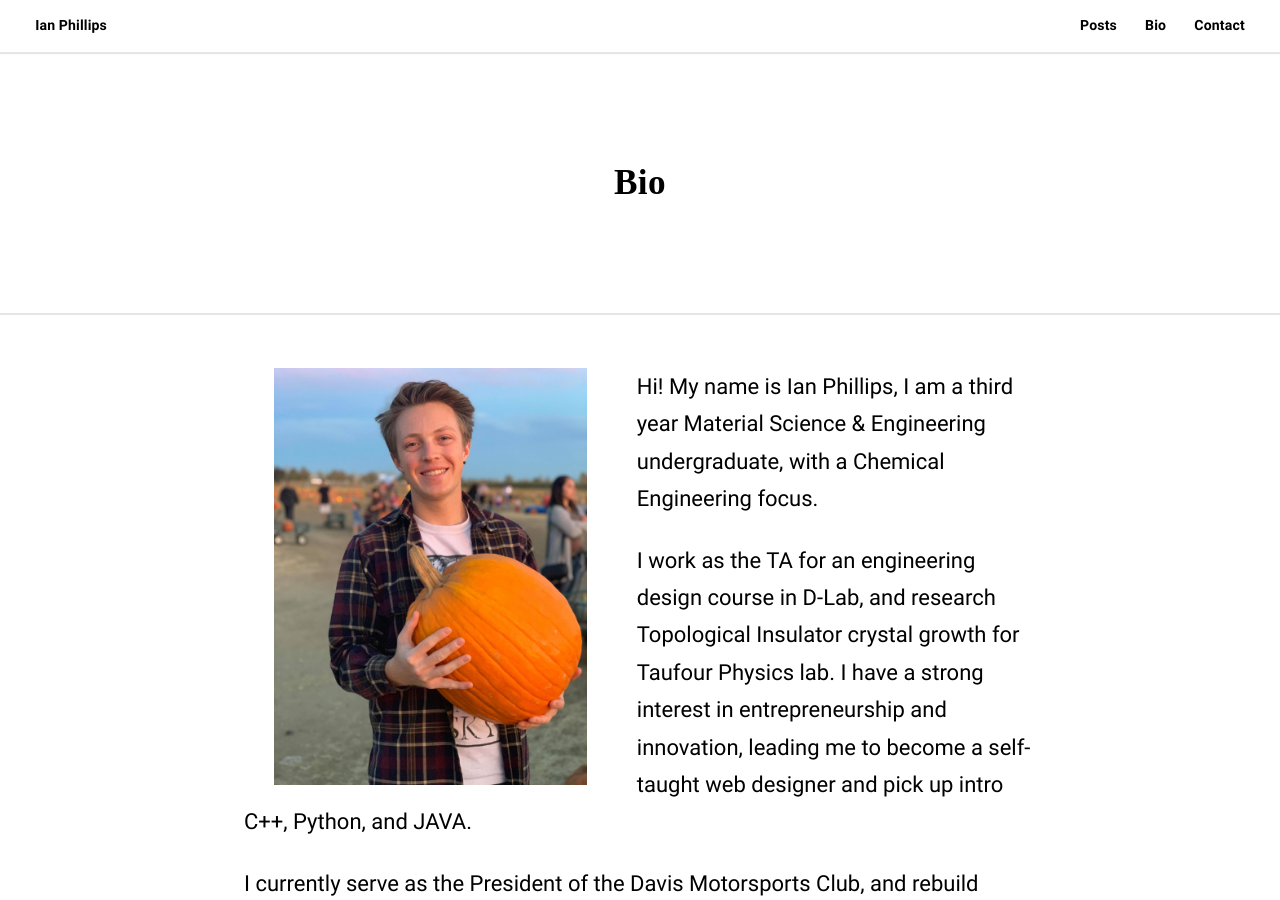
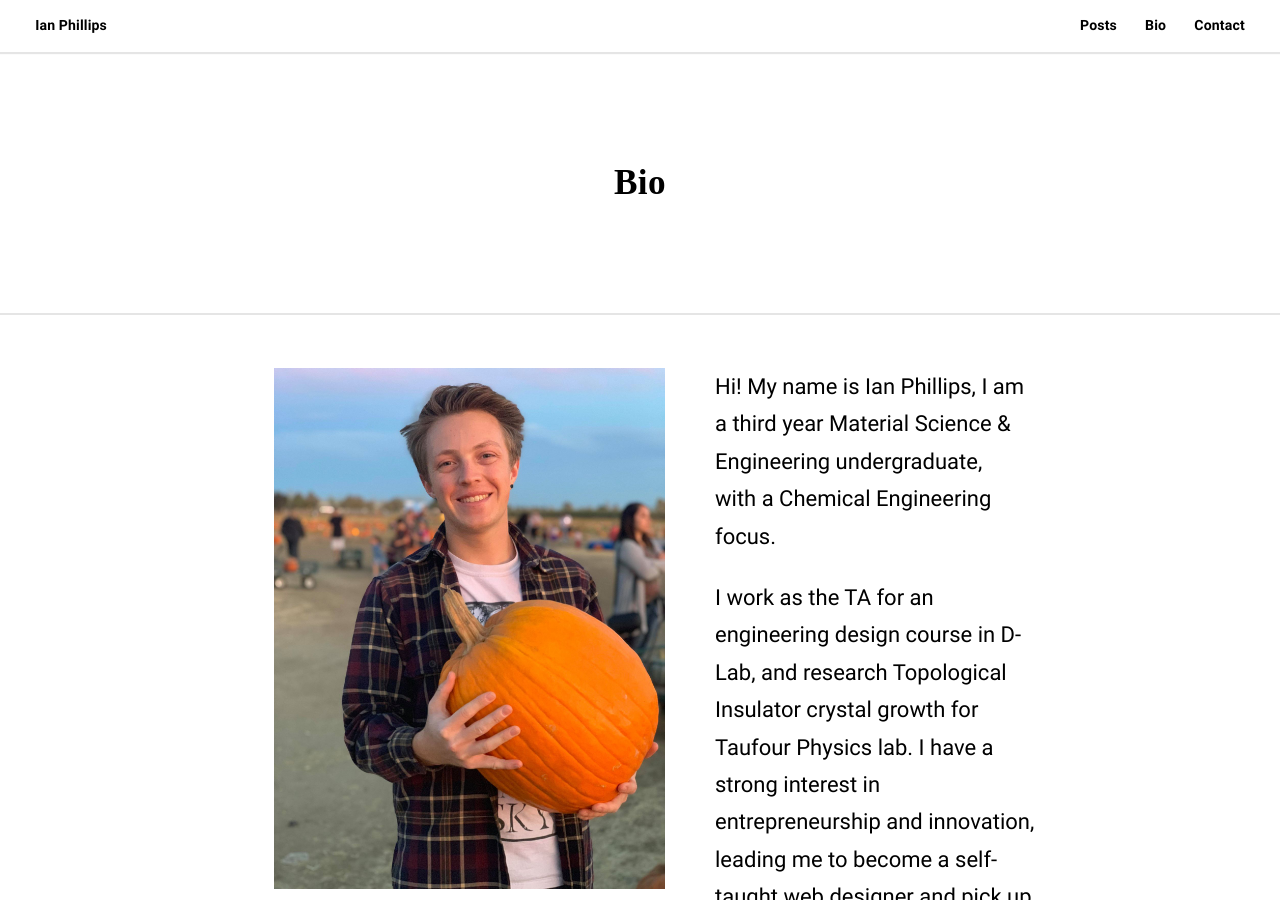
Before and after one commit to ianphillips715/ianphillips715, a Jekyll site: the page built from bio.html, in a window 1280 px wide and 900 px high. Built offline with Jekyll 4.4.1, drawn with Linux system fonts in a browser that asks for light colours; some web fonts are replaced.

Commit message:
Update bio.html

```diff
--- a/bio.html
+++ b/bio.html
@@ -3,7 +3,7 @@
 title: Bio
 ---
 
-<div><p style="margin-right:10px"> <img src="/assets/images/me_pumpkin.png" style="width:40%; height:40%; float:left; margin-right:50px; margin-left:30px;"> Hi! My name is Ian Phillips, I am a third year Material Science & Engineering undergraduate, with a Chemical Engineering focus.</p>
+<div><p style="margin-right:10px"> <img src="/assets/images/me_pumpkin.png" style="width:50%; height:50%; float:left; margin-right:50px; margin-left:30px;"> Hi! My name is Ian Phillips, I am a third year Material Science & Engineering undergraduate, with a Chemical Engineering focus.</p>
 </br><p>I work as the TA for an engineering design course in D-Lab, and research Topological Insulator crystal growth for Taufour Physics lab. I have a strong interest in entrepreneurship and innovation, leading me to become a self-taught web designer and pick up intro C++, Python, and JAVA.</p>
 </br><p>I currently serve as the President of the Davis Motorsports Club, and rebuild broken bicycles in my spare time. I hope to one day have a shop of my own, to machine auto parts and build my engineering ideas.</p>
 </br><p>My professional and personal interests often overlap, ranging from sustainable energy, automotive, and novel material research to entrepreneurship, bicycles, and music. Over the years, I have played guitar, trumpet and trombone!</p>
```
